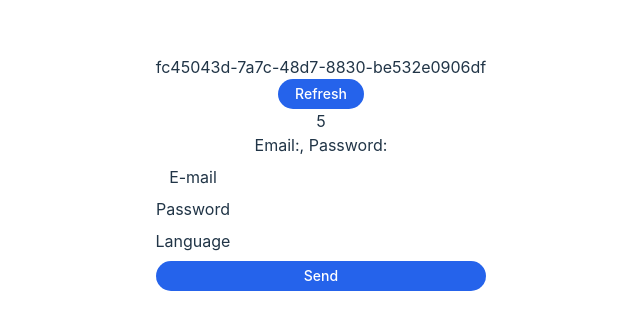
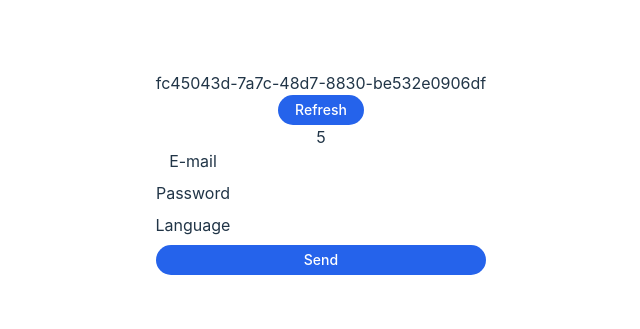
Before and after one commit to Qkari17/Nauka_react, a React (Vite) app: page / in a window 1280 px wide. Shown: the part 227-556 px from the top of the page, without its empty margins (319-959 px from the left). Built offline with nearby package versions, Linux system fonts and the light colour scheme.

Commit message:
added formRefs

```diff
--- a/src/App.tsx
+++ b/src/App.tsx
@@ -1,5 +1,5 @@
 import './App.css';
-import { Generator,Counter, RegistrationFormState  } from './components';
+import { Generator,Counter, RegistrationFormState, RegistrationFormRefs  } from './components';
 
 function App() {
 
@@ -8,7 +8,8 @@ function App() {
     <>
     <Generator></Generator>
     <Counter></Counter>
-    <RegistrationFormState></RegistrationFormState>
+    {/* <RegistrationFormState></RegistrationFormState> */}
+    <RegistrationFormRefs></RegistrationFormRefs>
     </>
   )
 }
--- a/src/components/RegistationForm/Index.ts
+++ b/src/components/RegistationForm/Index.ts
@@ -1 +1,2 @@
-export {RegistrationFormState} from "./RegistrationFormState"
+export {RegistrationFormState} from "./RegistrationFormState";
+export {RegistrationFormRefs} from "./RegistrationFormRefs"
--- /dev/null
+++ b/src/components/RegistationForm/RegistrationFormRefs.tsx
@@ -0,0 +1,45 @@
+import { FormEventHandler, useRef,} from "react"
+import { Button } from "../../ui"
+
+type RegistrationFormData={
+    email:string;
+    password: string;
+    language: string;
+};
+
+export const RegistrationFormRefs = () =>{
+    const emailFieldRef = useRef<HTMLInputElement>(null);
+    const passwordFieldRef = useRef<HTMLInputElement>(null);
+    const languageFieldRef = useRef<HTMLInputElement>(null);
+
+
+    const handleSubmit: FormEventHandler= (event) => {
+        event.preventDefault();
+        const data: RegistrationFormData={
+            email: emailFieldRef.current?.value || "",
+            password: passwordFieldRef.current?.value|| "",
+            language: languageFieldRef.current?.value || "",
+        }
+        console.log(data);
+    };
+
+
+
+    return (
+        <form className="flex flex-col gap-2" onSubmit={handleSubmit}>
+                     <div>
+                <label className="mr-2" htmlFor="email">E-mail</label>
+                <input id="email" ref={emailFieldRef} type="email"></input>
+            </div>
+            <div>
+                <label className="mr-2" htmlFor="password">Password</label>
+                <input id="password" ref={passwordFieldRef} type="password"></input>
+            </div>
+            <div>
+                <label className="mr-2" htmlFor="language">Language</label>
+                <input id="language" ref={languageFieldRef} type="text" ></input>
+            </div>
+            <Button label="Send" type="submit"/>
+        </form>
+    )
+}
--- a/src/components/RegistationForm/RegistrationFormState.tsx
+++ b/src/components/RegistationForm/RegistrationFormState.tsx
@@ -1,4 +1,4 @@
-import { type ChangeEventHandler, useState } from "react"
+import { type ChangeEventHandler, FormEventHandler, useState } from "react"
 import { Button } from "../../ui"
 
 type RegistrationFormData={
@@ -18,6 +18,11 @@ export const RegistrationFormState = () =>{
     // const [password, setPassword] = useState('');
     // const [language, setLanguage] = useState('');
 
+    const handleSubmit: FormEventHandler= (event) => {
+        event.preventDefault();
+        console.log(formData);
+    }
+
     const handleChange: ChangeEventHandler<HTMLInputElement> =(event)=>{
         const id = event.target.id;
         const value = event.target.value;
@@ -27,19 +32,19 @@ export const RegistrationFormState = () =>{
       })
     }
     return (
-        <form className="flex flex-col gap-2">
+        <form className="flex flex-col gap-2" onSubmit={handleSubmit}>
             <p> Email:{email}, Password:{password}</p>
             <div>
                 <label className="mr-2" htmlFor="email">E-mail</label>
-                <input id="email" type="email" onChange={handleChange}></input>
+                <input id="email" type="email" onChange={handleChange} value={email}></input>
             </div>
             <div>
                 <label className="mr-2" htmlFor="password">Password</label>
-                <input id="password" type="password" onChange={handleChange}></input>
+                <input id="password" type="password" onChange={handleChange} value={password}></input>
             </div>
             <div>
                 <label className="mr-2" htmlFor="language">Language</label>
-                <input id="language" type="text"  onChange={handleChange}></input>
+                <input id="language" type="text"  onChange={handleChange} value={language}></input>
             </div>
             <Button label="Send" type="submit"/>
         </form>
```
